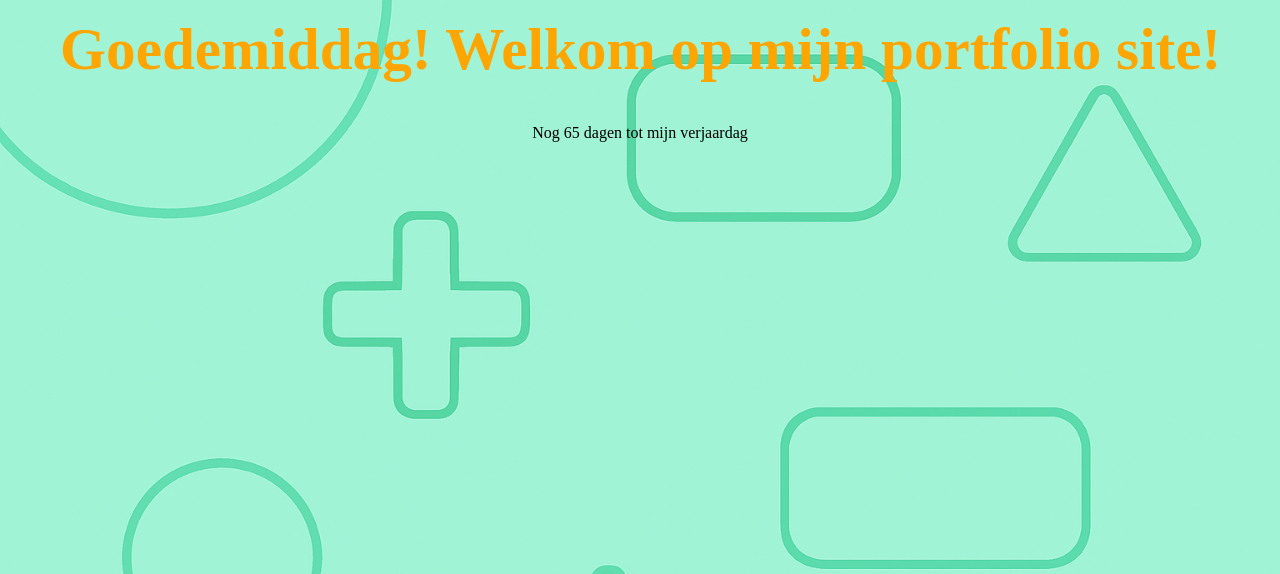
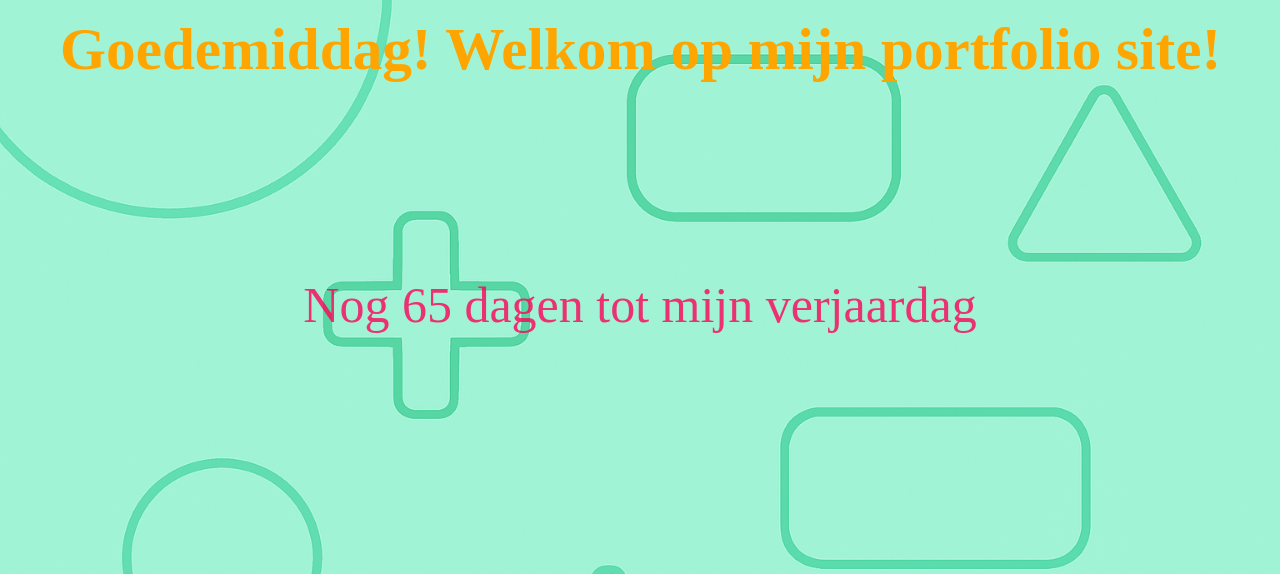
Before and after one commit to daniillishankov-alt/Portfolio-project, a PHP site: page / in a window 1280 px wide. Shown: the part 56-630 px from the top of the page. Run offline with PHP 8.4, Linux system fonts and the light colour scheme.

Commit message:
added style for birthday countdown

```diff
--- a/index.html
+++ b/index.html
@@ -43,7 +43,6 @@
     <h1><span id="time_greetings"></span> Welkom op mijn portfolio site!</h1>
 
     <div class="birthday_timer" id="birthday_timer">
-
     </div>
 
     <p id="copyright">&copy; Daniil Lishankov <span id="year_of_copyright"></span></p>
--- a/style.css
+++ b/style.css
@@ -403,3 +403,10 @@ li{
     color: rgb(255, 56, 83);
     padding: 4px;
 }
+                                        /*--------- Birthday countdown ---------*/
+
+#birthday_timer{
+    color: rgba(255, 0, 89, 0.8);
+    font-size: 50px;
+    margin: 15% auto;
+}
```
